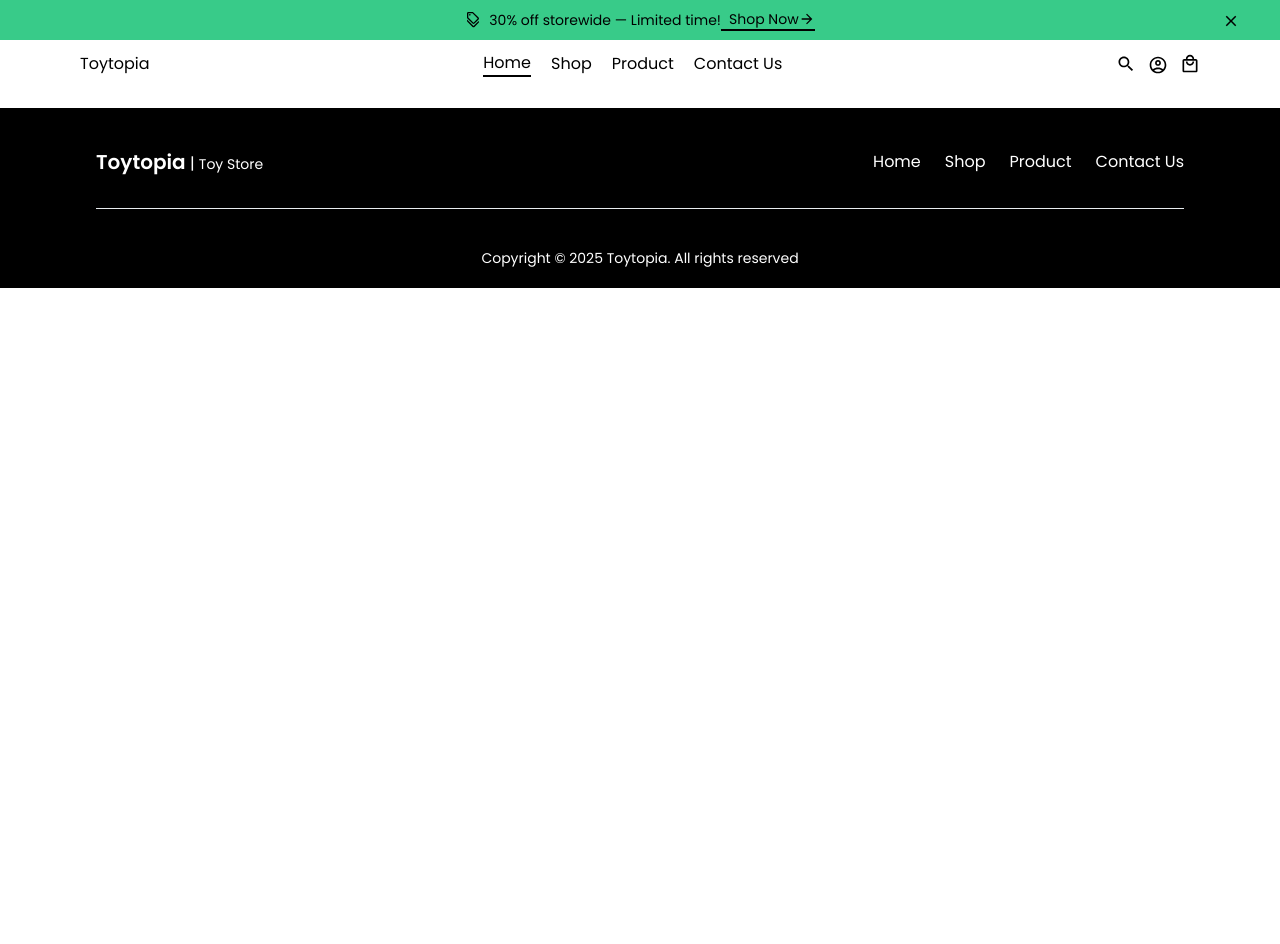
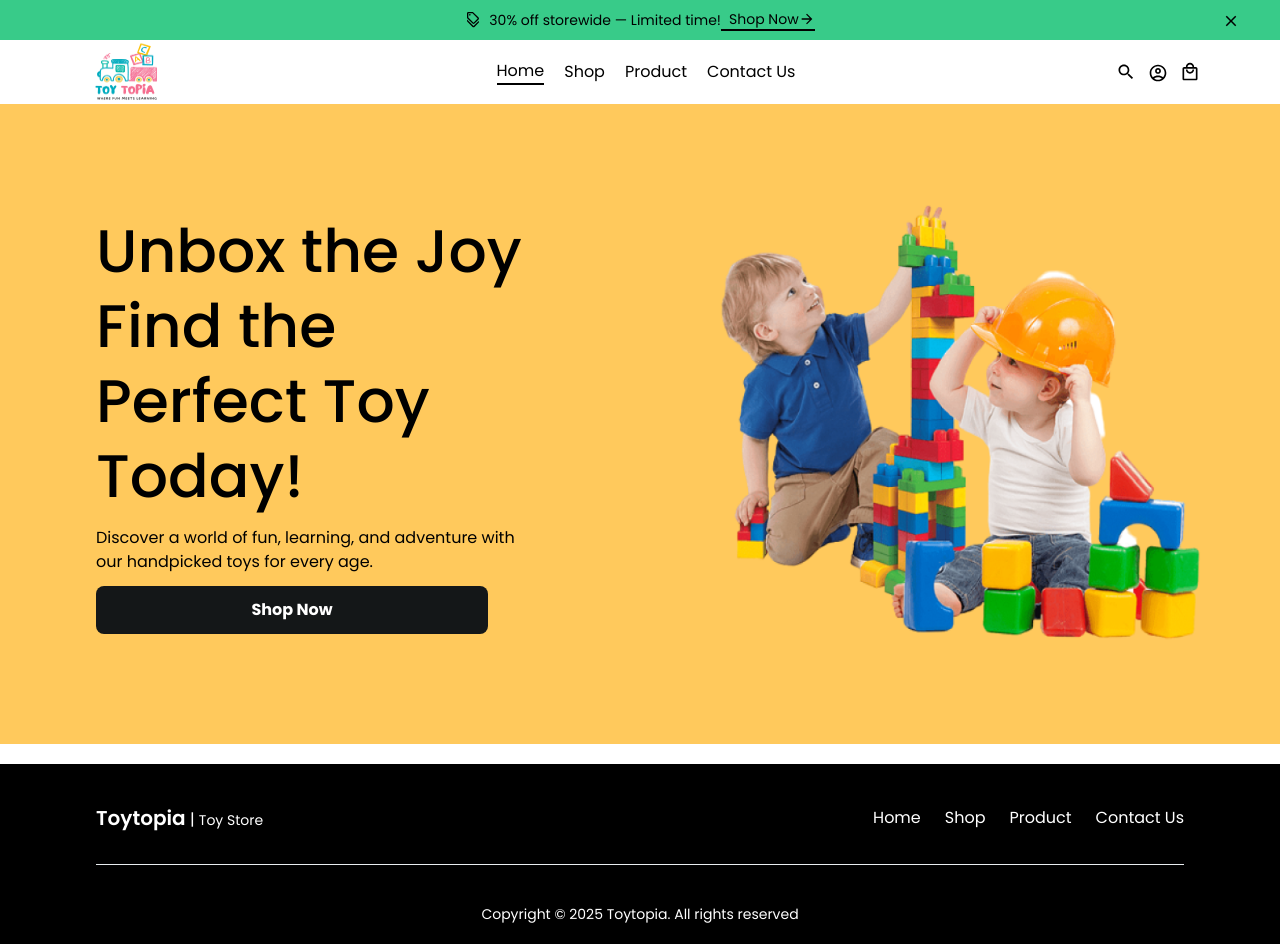
Before and after one commit to OsaVS/toytopia-frontend, a React (Vite) app: page /home in a window 1280 px wide. Before the commit the page ends 800 px from the top, so only its background shows below. Built offline with nearby package versions, Linux system fonts and the light colour scheme; sample sign-in values are in the browser's storage.

Commit message:
create hero section

```diff
--- a/src/components/NavBar.tsx
+++ b/src/components/NavBar.tsx
@@ -7,6 +7,7 @@ import { Link, useLocation, useNavigate } from "react-router-dom";
 import { useDispatch } from "react-redux";
 import { logOut } from "../features/auth/authSlice";
 import { navItems } from "../constants";
+import logo from '../assets/logo.png'
 
 const NavBar = () => {
   const [isOpen, setIsOpen] = useState(false);
@@ -26,8 +27,8 @@ const NavBar = () => {
 
   return (
     <>
-      <div className="xs:hidden md:flex h-12 items-center justify-between md:px-20">
-        <p>Toytopia</p>
+      <div className="xs:hidden md:flex h-16 items-center justify-between md:px-20">
+        <img src={logo} alt="" className="w-24 h-16 xs:hidden md:block"/>
         <div>
           <ul className="flex items-center gap-5">
             {navItems.map((item) => (
@@ -71,7 +72,7 @@ const NavBar = () => {
         </div>
       </div>
 
-      <div className="xs:flex md:hidden items-center h-12 bg-red-400 justify-between px-5">
+      <div className="xs:flex md:hidden items-center h-12 bg-grn justify-between px-5">
         <div className="flex items-center gap-2">
           <MenuOutlinedIcon sx={{ fontSize: 16 }} onClick={toggleShowBar} />
           <p>Toytopia</p>
--- a/src/pages/Home.tsx
+++ b/src/pages/Home.tsx
@@ -1,7 +1,33 @@
+import Button from "../components/Button";
+import hero from "../assets/hero.png";
+
 const Home = () => {
   return (
-    <div>
-
+    <div className="xs:h-auto xs:py-8 xl:py-0 xl:h-[80vh] w-full bg-[#FFC95C] grid xs:grid-cols-1 md:grid-cols-2 items-center justify-center">
+      <div className="grid items-center xs:px-2 md:px-5 xl:px-16 2xl:px-24 xs:mt-5 md:mt-0 mx-auto">
+        <p className="xs:text-3xl xs:text-center md:text-left md:text-4xl xl:text-5xl 2xl:text-6xl xs:leading-none md:leading-snug 2xl:leading-tight font-medium">
+          Unbox the Joy Find the Perfect Toy Today!
+        </p>
+        <img
+          src={hero}
+          alt=""
+          className="xs:block md:hidden xs:w-[300px] mm:w-[350px] xs:h-auto mx-auto my-3"
+        />
+        <p className="xs:text-sm md:text-base xs:text-center md:text-left my-3">
+          Discover a world of fun, learning, and adventure with our handpicked
+          toys for every age.
+        </p>
+        <div className="xs:pr-0 md:pr-14 xs:mt-5 xl:mt-0">
+          <Button type="button" label="Shop Now" />
+        </div>
+      </div>
+      <div>
+        <img
+          src={hero}
+          alt=""
+          className="xs:hidden md:block md:w-[600px] md:h-[300px] xl:w-[720px] xl:h-[450px]"
+        />
+      </div>
     </div>
   );
 };
```
Also changed, not shown: src/assets/hero.png (added), src/assets/logo.png (added).
